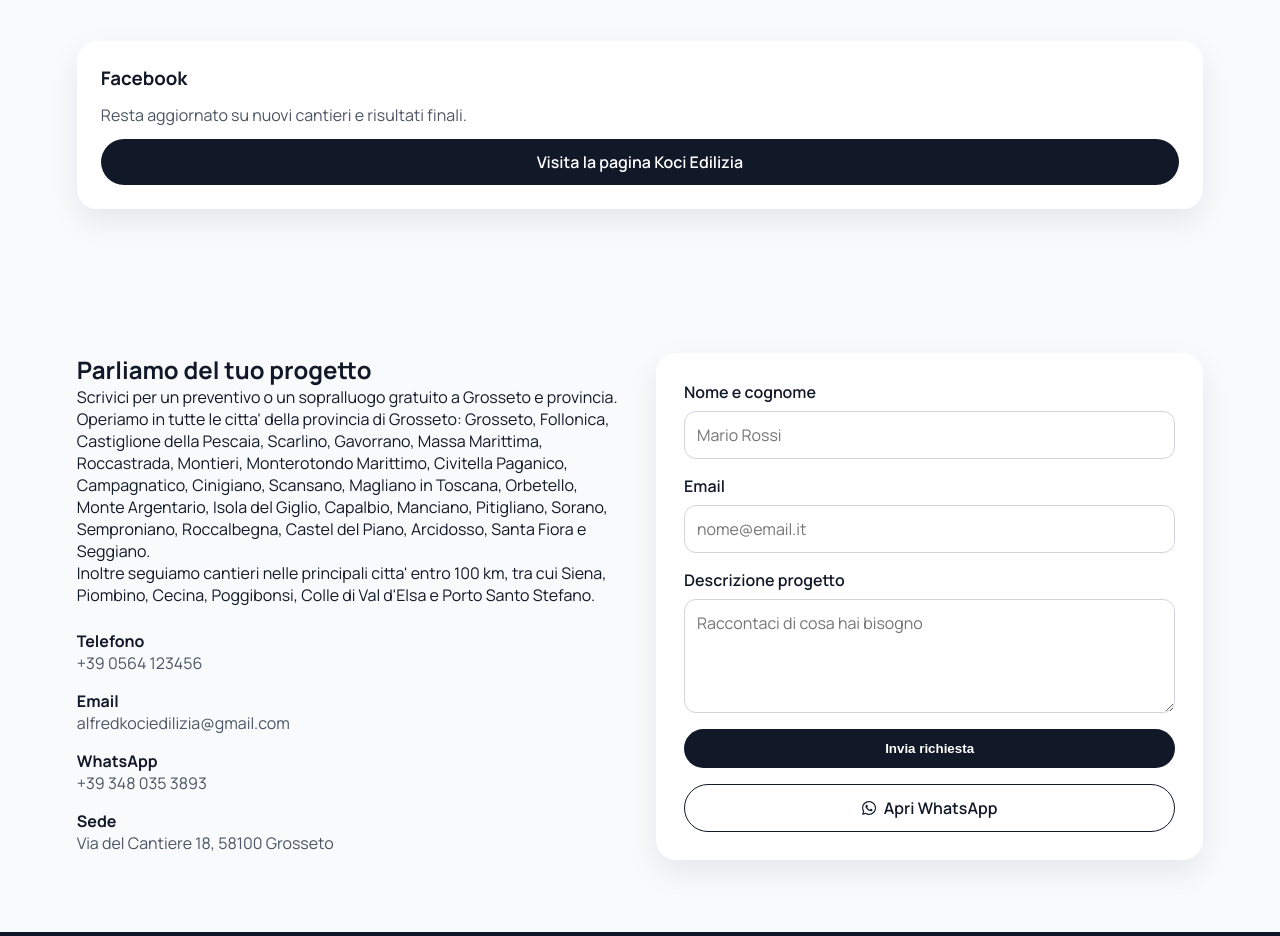
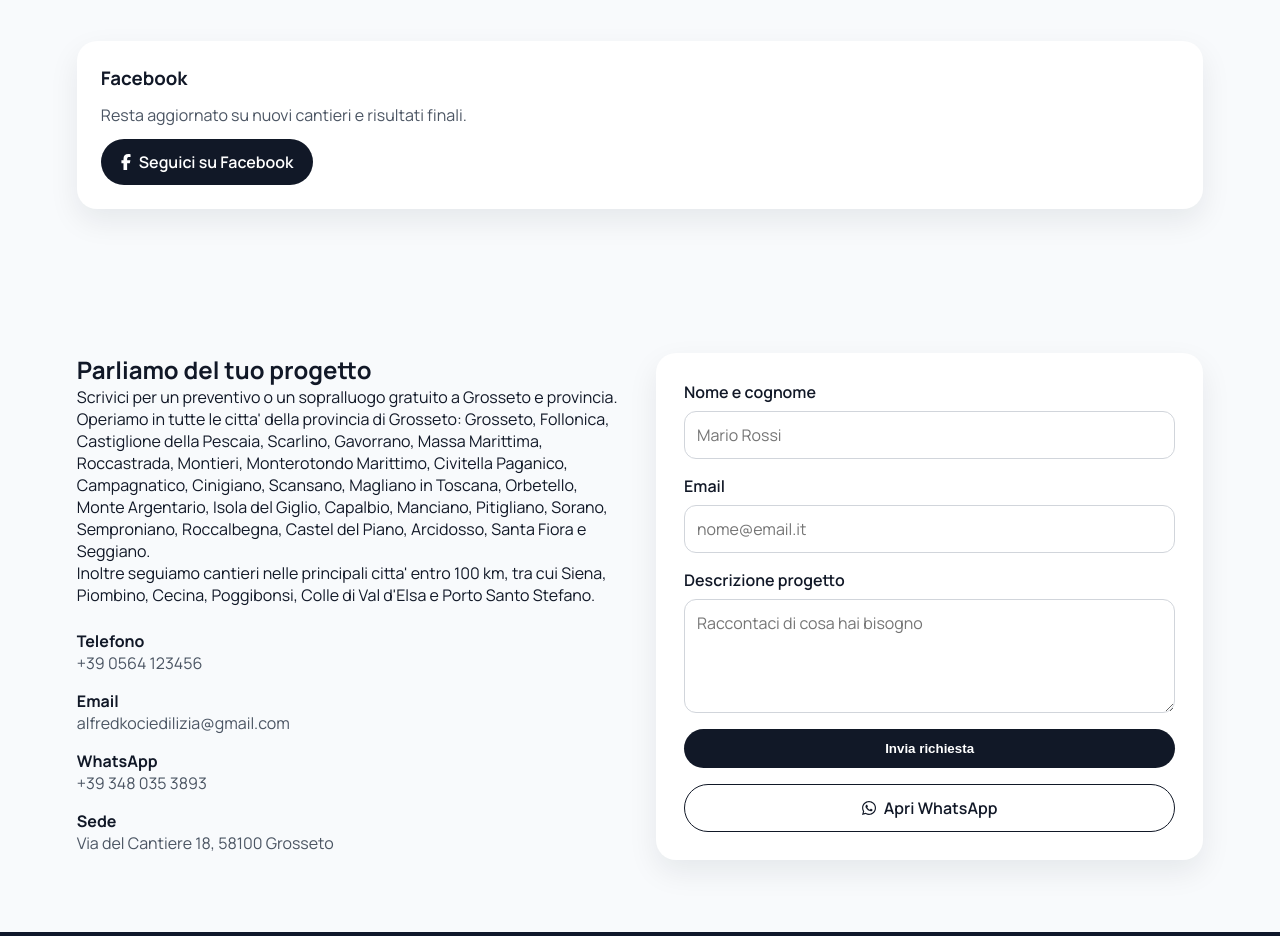
Before and after one commit to sashapodgoreanu/kociedilizia.it, a Vue app: page / in a window 1280 px wide. Shown: the part 3160-4096 px from the top of the page. Built offline with nearby package versions, Linux system fonts and the light colour scheme.

Commit message:
feat: add Facebook icon and styling for social link on HomePage

```diff
--- a/src/pages/HomePage.vue
+++ b/src/pages/HomePage.vue
@@ -1,6 +1,6 @@
 <script setup>
 import { FontAwesomeIcon } from "@fortawesome/vue-fontawesome";
-import { faWhatsapp } from "@fortawesome/free-brands-svg-icons";
+import { faFacebookF, faWhatsapp } from "@fortawesome/free-brands-svg-icons";
 import { activeProjects } from "../data/projects";
 import introVisual from "../assets/intro2.jpg";
 
@@ -203,12 +203,13 @@ const featuredProjects = activeProjects.slice(0, 2);
           <h3>Facebook</h3>
           <p>Resta aggiornato su nuovi cantieri e risultati finali.</p>
           <a
-            class="cta"
+            class="cta social-link"
             href="https://www.facebook.com/profile.php?id=61578635636341"
             target="_blank"
             rel="noreferrer"
           >
-            Visita la pagina Koci Edilizia
+            <FontAwesomeIcon class="social-icon" :icon="faFacebookF" aria-hidden="true" />
+            Seguici su Facebook
           </a>
         </article>
       </div>
--- a/src/style.css
+++ b/src/style.css
@@ -79,6 +79,21 @@ a {
 .whatsapp-icon svg {
   width: 18px;
   height: 18px;
+}
+
+.social-icon {
+  display: inline-flex;
+  margin-right: 8px;
+}
+
+.social-icon svg {
+  width: 18px;
+  height: 18px;
+}
+
+.social-link {
+  justify-self: start;
+  width: fit-content;
 }
 
 .ghost {
```
